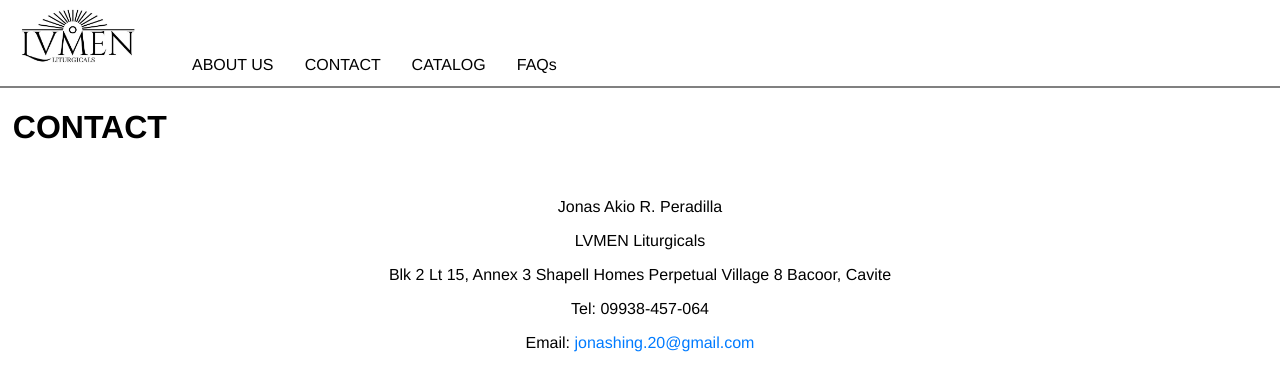
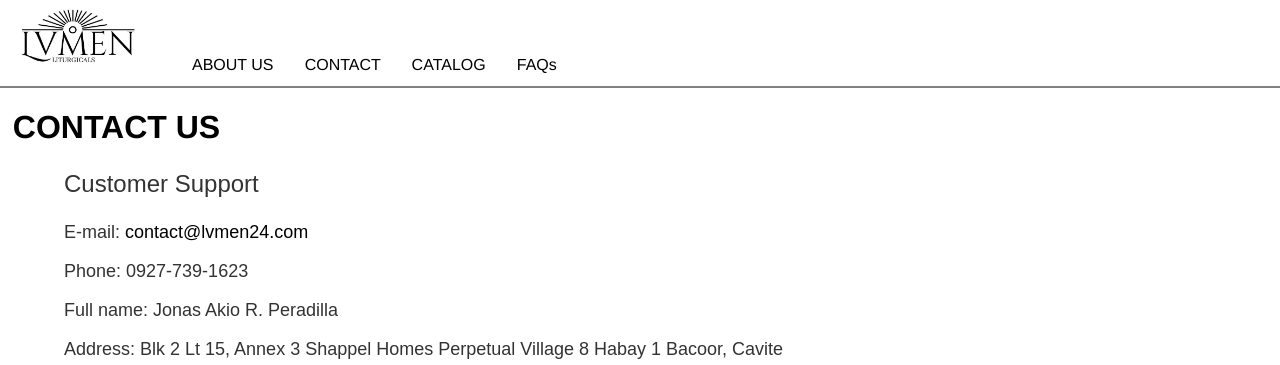
Before and after one commit to DavidPeradilla/LVMEN-Liturgicals, a PHP site: page /Contact.html in a window 1280 px wide. Shown: the top 365 px of the page. Run offline with PHP 8.4, Linux system fonts and the light colour scheme.

Commit message:
modified:   Contact.html 	modified:   LVMEN.css

```diff
--- a/Contact.html
+++ b/Contact.html
@@ -9,11 +9,10 @@
     &nbsp; &nbsp; &nbsp; FAQs  </p>
 <a href="LVMEN.html"> <img class="logo" src="LVMEN Logo.jpg"  style="margin-left: 1%;" > </a>
 <hr class="class1">
-<h1 class="h2" ALIGN="left" style="margin-left: 1%;"> CONTACT </h1>
-
-<p ALIGN="center" style="margin-top: 4%;" style="color: gray;"> Jonas Akio R. Peradilla</p>
-<p ALIGN="center">  LVMEN Liturgicals </p>
-<p ALIGN="center">  Blk 2 Lt 15, Annex 3 Shapell Homes Perpetual Village 8 Bacoor, Cavite  </p>
-<p ALIGN="center">  Tel: 09938-457-064 </p>
-<p ALIGN="center"> Email: <a style="color:#007bff;" href= mailto: "jonashing.20@gmail.com"> jonashing.20@gmail.com </a> </p>
-<iframe class="iframe" src="https://www.google.com/maps/embed?pb=!1m18!1m12!1m3!1d1931.812111122725!2d120.9476166875002!3d14.448806708293322!2m3!1f0!2f0!3f0!3m2!1i1024!2i768!4f13.1!3m3!1m2!1s0x3397d278b9685395%3A0xfc52e9347b419a92!2sShapell%20Homes%20Annex%20III%2C%20Bacoor%2C%20Metro%20Manila!5e0!3m2!1sen!2sph!4v1715020807249!5m2!1sen!2sph" width="500" height="450" style="border:0;" allowfullscreen="" loading="lazy" referrerpolicy="no-referrer-when-downgrade"></iframe>
+<h1 class="h2" ALIGN="left" style="margin-left: 1%;"> CONTACT US  </h1>
+<p class="style2"> Customer Support </p>
+<p class="style2" style="font-size: large;"> E-mail: <a href=mailto:"jonashing20@gmail.com"> contact@lvmen24.com</a></p>
+<p class="style2" style="font-size: large;"> Phone: 0927-739-1623 </p>
+<p class="style2" style="font-size: large;"> Full name: Jonas Akio R. Peradilla </p>
+<p class="style2" style="font-size: large;"> Address: Blk 2 Lt 15, Annex 3 Shappel Homes Perpetual Village 8 Habay 1 Bacoor, Cavite </p>
+<iframe class="iframe" src="https://www.google.com/maps/embed?pb=!1m18!1m12!1m3!1d1931.812111122725!2d120.9476166875002!3d14.448806708293322!2m3!1f0!2f0!3f0!3m2!1i1024!2i768!4f13.1!3m3!1m2!1s0x3397d278b9685395%3A0xfc52e9347b419a92!2sShapell%20Homes%20Annex%20III%2C%20Bacoor%2C%20Metro%20Manila!5e0!3m2!1sen!2sph!4v1715020807249!5m2!1sen!2sph" width="1000" height="450"  allowfullscreen="" loading="lazy" referrerpolicy="no-referrer-when-downgrade"></iframe>
--- a/LVMEN.css
+++ b/LVMEN.css
@@ -58,7 +58,8 @@ img.logo {
     background-color:gray;
   }
 .iframe {
-  margin-left: 32.45%;
+  margin-left: 10%;
+  border: 0;
 
 }
 
@@ -169,3 +170,10 @@ img {vertical-align: middle;}
     position: static;
     width: 40%;
 }
+
+p.style2{
+  font-size: 1.5rem;
+  margin-left: 5%;
+  font-family: 'Arial', 'Helvetica', sans-serif, "Arial", sans-serif;
+  color: #333;
+}
```
